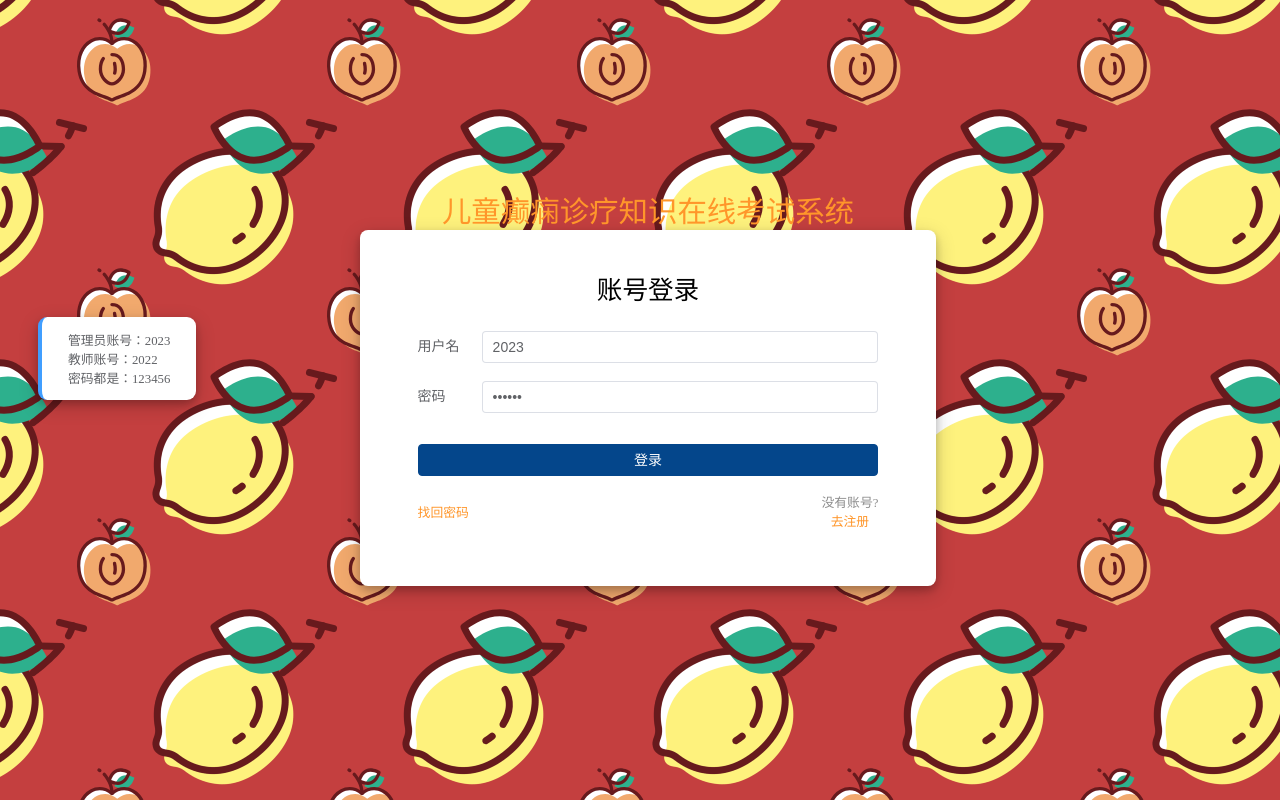
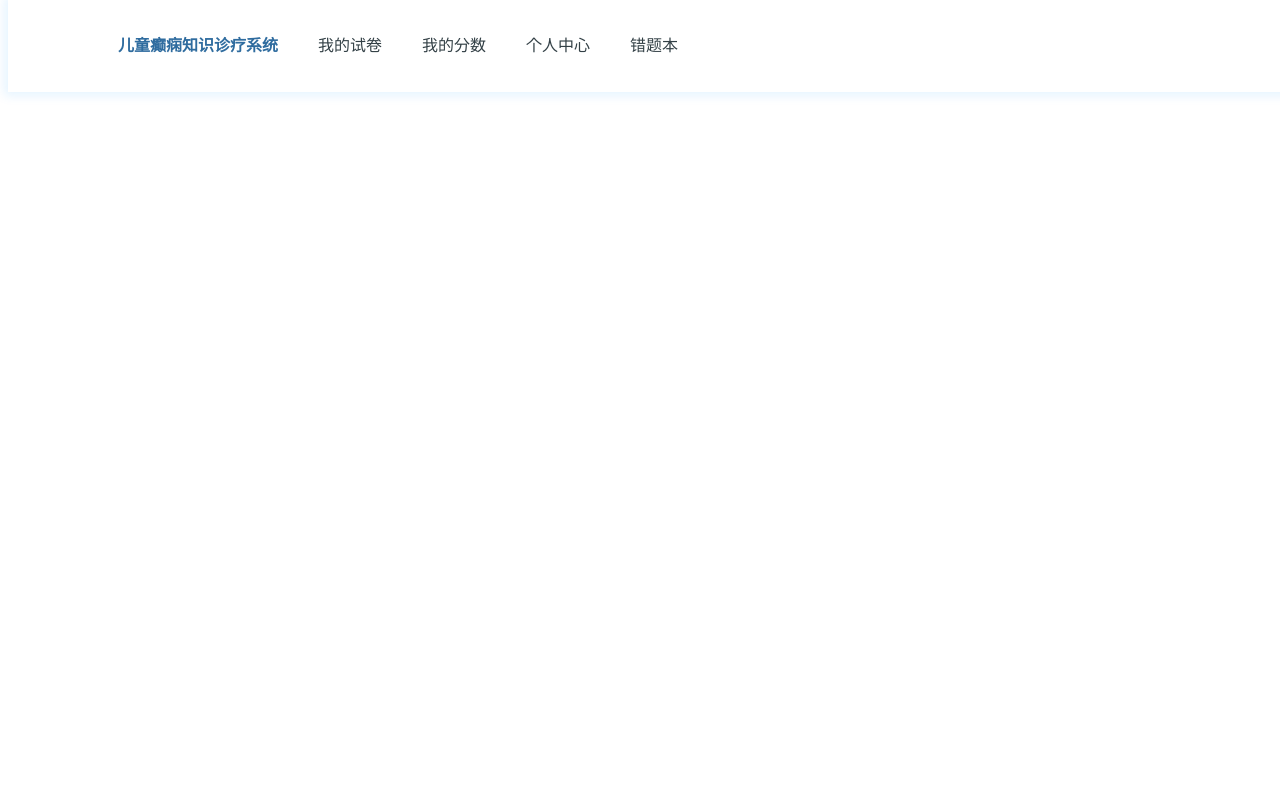
Before and after one commit to YangziDan/examsystem, a Vue app: page / in a window 1280 px wide. Built offline with nearby package versions, Linux system fonts and the light colour scheme.

Commit message:
首页开发2

```diff
--- a/src/router/index.ts
+++ b/src/router/index.ts
@@ -7,13 +7,19 @@ import EditView from "@/views/Zjh/EditView.vue";
 import MyExam from  "@/views/MyExam.vue"
 import ExamMsg from "@/views/ExamMsg.vue"
 import index from "@/views/headerView.vue"
+import home from "@/views/HomeView.vue"
 const router = createRouter({
   history: createWebHistory(import.meta.env.BASE_URL),
   routes: [
     {
+      path: '/login',
+      name: 'login',
+      component: LoginView
+    },
+    {
       path: '/',
       name: 'home',
-      component: LoginView
+      component: home
     },
     {
       path: '/index',
--- a/src/views/HomeView.vue
+++ b/src/views/HomeView.vue
@@ -1,9 +1,11 @@
 <template>
+  <headerView></headerView>
 
 </template>
 
 <script setup>
 
+import HeaderView from "@/views/headerView.vue";
 </script>
 
 <style scoped>
--- a/src/views/LoginView.vue
+++ b/src/views/LoginView.vue
@@ -139,7 +139,6 @@ a:link {
   width: 100vw;
   overflow-y: auto;
   height: 100vh;
-  background: url('src/assets/background/pattern.png') ;
   background-color: #b6bccdd1 !important;
 }
 
--- a/src/views/headerView.vue
+++ b/src/views/headerView.vue
@@ -1,16 +1,21 @@
 <!--学生考试首页-->
 <template>
+
   <div id="student">
     <el-row class="padding-50">
       <el-col :span="24">
         <ul class="list">
           <li class="logo"><i class="iconfont icon-kaoshi"></i><span>儿童癫痫知识诊疗系统</span></li>
-          <li><a href="javascript:;" @click="exam()">我的试卷</a></li>
-          <li><a href="javascript:;" @click="practice()">我的练习</a></li>
-          <li><router-link to="/scoreTable">我的分数</router-link></li>
-          <li><a href="javascript:;">关于</a></li>
+          <li><a href="/myexam" @click="exam()">我的试卷</a></li>
+<!--          <li><a href="javascript:;" @click="practice()">我的练习</a></li>-->
+          <li><a href="/studentScore">我的分数</a></li>
+          <li><a href="/individual">个人中心</a></li>
+          <li><a href="/wrongQuestionBook">错题本</a></li>
           <li class="right" @mouseenter="flag = !flag" @mouseleave="flag = !flag">
-            <a href="javascript:;"><i class="iconfont icon-Userselect icon"></i>{{user.userName}}</a>
+            <a href="javascript:;">
+              <i class="iconfont icon-Userselect icon"></i>
+<!--              {{user.userName}}-->
+            </a>
             <div class="msg" v-if="flag">
               <p @click="manage()">管理中心</p>
               <p class="exit" @click="exit()">退出</p>
@@ -25,6 +30,32 @@
 import {ref} from "vue";
 let user=ref({})
 let flag=ref(false)
+function exit() {  //退出登录
+  this.$router.push({path:"/"}) //跳转到登录页面
+  this.$cookies.remove("cname") //清除cookie
+  this.$cookies.remove("cid")
+}
+function manage() {  //跳转到修改密码页面
+  this.$router.push({path: '/manager'})
+}
+function userInfo() {
+  let studentName = this.$cookies.get("cname")
+  let studentId = this.$cookies.get("cid")
+  console.log(`studentId${studentId}`)
+  console.log(`studentName ${studentName}`)
+  this.user.userName = studentName
+  this.user.studentId = studentId
+}
+function practice() { //跳转练习模式
+  let isPractice = true
+  this.$store.commit("practice", isPractice)
+  this.$router.push({path:'/startExam'})
+}
+function exam() { //跳转考试模式
+  let isPractice = false
+  this.$store.commit("practice", isPractice)
+  this.$router.push({path:'/student'})
+}
 </script>
 
 <style scoped>
```
